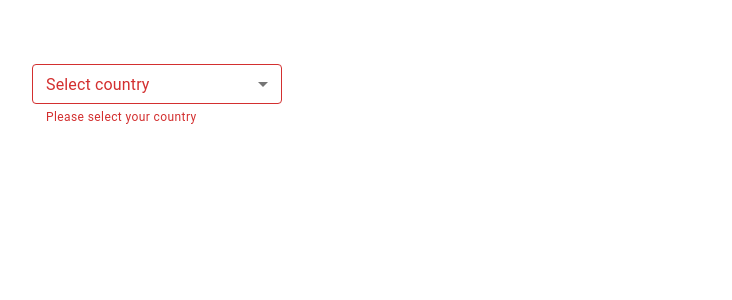
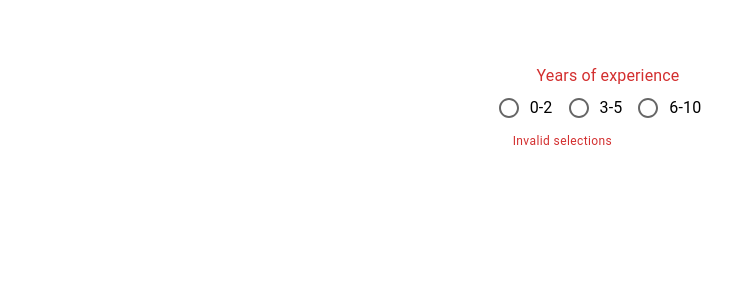
Before and after one commit to Zyar3k/material-ui_training, a React (Create React App) app: page / in a window 1280 px wide. Shown: the top 300 px of the page, without its empty margins (32-764 px from the left). Built offline with nearby package versions, Linux system fonts and the light colour scheme.

Commit message:
Mui radio btn

```diff
--- a/src/App.tsx
+++ b/src/App.tsx
@@ -1,5 +1,6 @@
 import "./App.css";
-import MuiSelect from "./components/MuiSelect";
+import MuiRadioButton from "./components/MuiRadioButton";
+// import MuiSelect from "./components/MuiSelect";
 // import MuiTextField from "./components/MuiTextField";
 // import MuiButton from "./components/MuiButton";
 // import MuiTypography from "./components/MuiTypography";
@@ -10,7 +11,8 @@
       {/* <MuiTypography /> */}
       {/* <MuiButton /> */}
       {/* <MuiTextField /> */}
-      <MuiSelect />
+      {/* <MuiSelect /> */}
+      <MuiRadioButton />
     </div>
   );
 }
--- /dev/null
+++ b/src/components/MuiRadioButton.tsx
@@ -0,0 +1,53 @@
+import {
+  Box,
+  FormControl,
+  FormLabel,
+  FormControlLabel,
+  RadioGroup,
+  Radio,
+  FormHelperText,
+} from "@mui/material";
+import { useState } from "react";
+
+const MuiRadioButton = () => {
+  const [value, setValue] = useState("");
+  console.log(value);
+  const handleChange = (e: React.ChangeEvent<HTMLInputElement>) => {
+    setValue(e.target.value);
+  };
+  return (
+    <Box>
+      <FormControl error>
+        <FormLabel id="job-experience-group-label">
+          Years of experience
+        </FormLabel>
+        <RadioGroup
+          name="job-experience-group"
+          aria-labelledby="job-experience-group-label"
+          value={value}
+          onChange={handleChange}
+          row
+        >
+          <FormControlLabel
+            value="0-2"
+            control={<Radio size="medium" color="secondary" />}
+            label="0-2"
+          />
+          <FormControlLabel
+            value="3-5"
+            control={<Radio color="error" />}
+            label="3-5"
+          />
+          <FormControlLabel
+            value="6-10"
+            control={<Radio color="info" />}
+            label="6-10"
+          />
+        </RadioGroup>
+        <FormHelperText>Invalid selections</FormHelperText>
+      </FormControl>
+    </Box>
+  );
+};
+
+export default MuiRadioButton;
```
